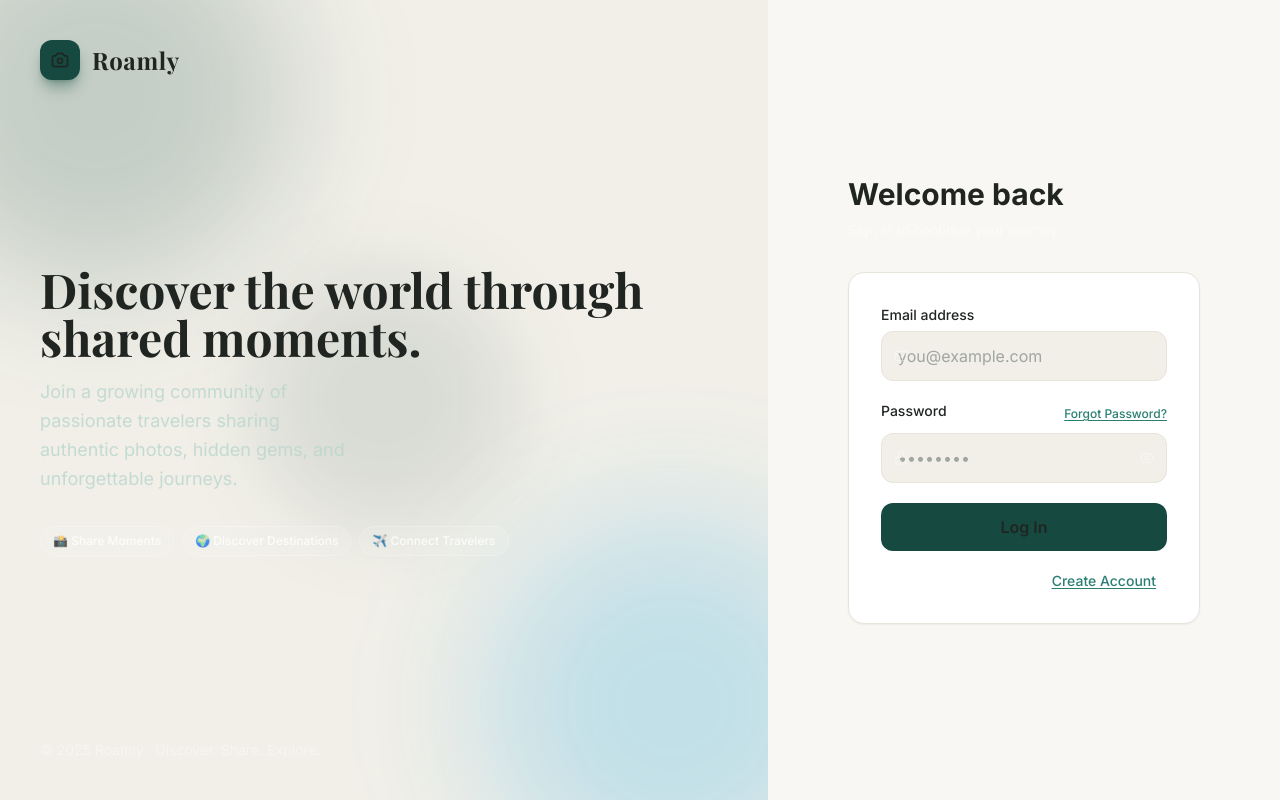
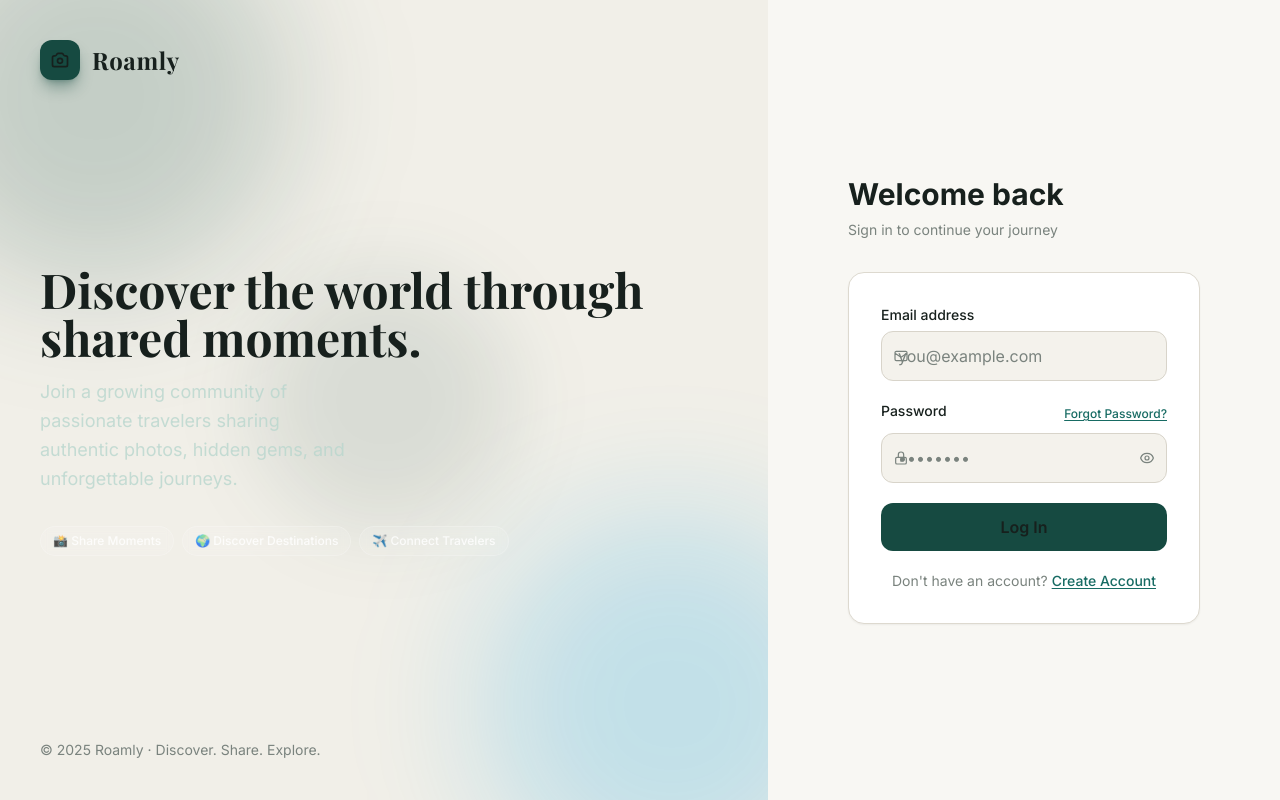
Before and after one commit to tahirazeem145/TripNest, a React (Vite) app: page /login in a window 1280 px wide. Built offline with nearby package versions, Linux system fonts and the light colour scheme; no server answers; a web font is replaced by a local one.

Commit message:
style: fix theme contrast, inputs, labels, and icons visibility for WCAG compliance

```diff
--- a/src/components/auth/LoginForm.jsx
+++ b/src/components/auth/LoginForm.jsx
@@ -53,7 +53,7 @@ export default function LoginForm() {
       <div>
         <label htmlFor="login-email" className="form-label">Email address</label>
         <div className="relative">
-          <Mail className="absolute left-3 top-1/2 -translate-y-1/2 w-4 h-4 text-white/40" />
+          <Mail className="absolute left-3 top-1/2 -translate-y-1/2 w-4 h-4 text-[#7A837E]" />
           <input
             id="login-email"
             name="email"
@@ -82,7 +82,7 @@ export default function LoginForm() {
           </button>
         </div>
         <div className="relative">
-          <Lock className="absolute left-3 top-1/2 -translate-y-1/2 w-4 h-4 text-white/40" />
+          <Lock className="absolute left-3 top-1/2 -translate-y-1/2 w-4 h-4 text-[#7A837E]" />
           <input
             id="login-password"
             name="password"
@@ -98,7 +98,7 @@ export default function LoginForm() {
           <button
             type="button"
             onClick={() => setShowPass(v => !v)}
-            className="absolute right-3 top-1/2 -translate-y-1/2 text-white/40 hover:text-white/70 transition-colors"
+            className="absolute right-3 top-1/2 -translate-y-1/2 text-[#7A837E] hover:text-[#17201D] transition-colors"
             aria-label={showPass ? 'Hide password' : 'Show password'}
           >
             {showPass ? <EyeOff className="w-4 h-4" /> : <Eye className="w-4 h-4" />}
--- a/src/components/auth/RegisterForm.jsx
+++ b/src/components/auth/RegisterForm.jsx
@@ -83,7 +83,7 @@ export default function RegisterForm() {
       <div>
         <label htmlFor="reg-name" className="form-label">Full Name</label>
         <div className="relative">
-          <User className="absolute left-3 top-1/2 -translate-y-1/2 w-4 h-4 text-white/40" />
+          <User className="absolute left-3 top-1/2 -translate-y-1/2 w-4 h-4 text-[#7A837E]" />
           <input
             id="reg-name"
             name="fullName"
@@ -103,7 +103,7 @@ export default function RegisterForm() {
       <div>
         <label htmlFor="reg-email" className="form-label">Email address</label>
         <div className="relative">
-          <Mail className="absolute left-3 top-1/2 -translate-y-1/2 w-4 h-4 text-white/40" />
+          <Mail className="absolute left-3 top-1/2 -translate-y-1/2 w-4 h-4 text-[#7A837E]" />
           <input
             id="reg-email"
             name="email"
@@ -123,7 +123,7 @@ export default function RegisterForm() {
       <div>
         <label htmlFor="reg-password" className="form-label">Password</label>
         <div className="relative">
-          <Lock className="absolute left-3 top-1/2 -translate-y-1/2 w-4 h-4 text-white/40" />
+          <Lock className="absolute left-3 top-1/2 -translate-y-1/2 w-4 h-4 text-[#7A837E]" />
           <input
             id="reg-password"
             name="password"
@@ -139,7 +139,7 @@ export default function RegisterForm() {
           <button
             type="button"
             onClick={() => setShowPass(v => !v)}
-            className="absolute right-3 top-1/2 -translate-y-1/2 text-white/40 hover:text-white/70 transition-colors"
+            className="absolute right-3 top-1/2 -translate-y-1/2 text-[#7A837E] hover:text-[#17201D] transition-colors"
             aria-label={showPass ? 'Hide password' : 'Show password'}
           >
             {showPass ? <EyeOff className="w-4 h-4" /> : <Eye className="w-4 h-4" />}
@@ -151,7 +151,7 @@ export default function RegisterForm() {
       <div>
         <label htmlFor="reg-confirm" className="form-label">Confirm Password</label>
         <div className="relative">
-          <Lock className="absolute left-3 top-1/2 -translate-y-1/2 w-4 h-4 text-white/40" />
+          <Lock className="absolute left-3 top-1/2 -translate-y-1/2 w-4 h-4 text-[#7A837E]" />
           <input
             id="reg-confirm"
             name="confirmPassword"
@@ -167,7 +167,7 @@ export default function RegisterForm() {
           <button
             type="button"
             onClick={() => setShowConf(v => !v)}
-            className="absolute right-3 top-1/2 -translate-y-1/2 text-white/40 hover:text-white/70 transition-colors"
+            className="absolute right-3 top-1/2 -translate-y-1/2 text-[#7A837E] hover:text-[#17201D] transition-colors"
             aria-label={showConf ? 'Hide password' : 'Show password'}
           >
             {showConf ? <EyeOff className="w-4 h-4" /> : <Eye className="w-4 h-4" />}
--- a/src/index.css
+++ b/src/index.css
@@ -7,7 +7,7 @@
   * {
     -webkit-font-smoothing: antialiased;
     -moz-osx-font-smoothing: grayscale;
-    border-color: #E7E4DC;
+    border-color: #DDD9CF;
   }
 
   html, body, #root {
@@ -17,36 +17,36 @@
   }
 
   body {
-    @apply font-sans bg-[#F8F7F3] text-[#202522];
+    @apply font-sans bg-[#F8F7F3] text-[#17201D];
   }
 }
 
 /* ─── Reusable Glass Card ────────────────────────────────── */
 @layer components {
   .glass-card {
-    @apply bg-white border border-[#E7E4DC] rounded-2xl shadow-sm !important;
+    @apply bg-white border border-[#DDD9CF] rounded-2xl shadow-sm !important;
   }
 
   .glass-input {
-    @apply w-full px-4 py-3 rounded-xl bg-[#F1EFE8] border border-[#E7E4DC] text-[#202522] placeholder-[#6B746F]/60
-           focus:outline-none focus:ring-2 focus:ring-[#2A7F73] focus:border-transparent
+    @apply w-full px-4 py-3 rounded-xl bg-[#F4F2EC] border border-[#D8D4CA] text-[#17201D] placeholder-[#7A837E]
+           focus:outline-none focus:ring-2 focus:ring-[#2A7F73]/40 focus:border-[#2A7F73]
            transition duration-200 !important;
   }
 
   .btn-primary {
     @apply w-full py-3 px-6 rounded-xl font-semibold text-white
-           bg-[#164A41] hover:bg-[#2A7F73]
+           bg-[#164A41] hover:bg-[#0F3D36]
            focus:outline-none focus:ring-2 focus:ring-[#2A7F73] focus:ring-offset-2 focus:ring-offset-transparent
            disabled:opacity-60 disabled:cursor-not-allowed
            transition-all duration-200 transform hover:scale-[1.02] active:scale-[0.98] !important;
   }
 
   .btn-ghost {
-    @apply text-[#2A7F73] hover:text-[#164A41] font-medium transition-colors duration-200 underline underline-offset-2 !important;
+    @apply text-[#176B63] hover:text-[#0F514B] font-medium transition-colors duration-200 underline underline-offset-2 !important;
   }
 
   .form-label {
-    @apply block text-sm font-medium text-[#202522] mb-1.5 !important;
+    @apply block text-sm font-medium text-[#17201D] mb-1.5 !important;
   }
 
   .error-box {
@@ -61,25 +61,29 @@
 /* ─── Global Color Overrides for Warm Travel Theme ────────── */
 .min-h-screen, .bg-slate-950 {
   background-color: #F8F7F3 !important;
-  color: #202522 !important;
+  color: #17201D !important;
 }
 
 .text-white, .text-slate-200, .text-slate-300 {
-  color: #202522 !important;
+  color: #17201D !important;
 }
 
 .text-slate-400, .text-slate-500 {
-  color: #6B746F !important;
+  color: #5F6964 !important;
+}
+
+.text-white\/40, .text-white\/50, .text-white\/60, .text-slate-400\/80 {
+  color: #7A837E !important;
 }
 
 /* Nav & Sidebars */
 header, .bg-slate-900\/90, .bg-slate-900, .bg-slate-950\/80 {
   background-color: #F1EFE8 !important;
-  border-color: #E7E4DC !important;
+  border-color: #DDD9CF !important;
 }
 
 aside, .border-r, .border-b, .border-t, .border-slate-800, .border-slate-800\/80, .border-slate-800\/60, .border-slate-800\/40, .border-slate-850 {
-  border-color: #E7E4DC !important;
+  border-color: #DDD9CF !important;
 }
 
 /* Cards & Modals */
@@ -93,19 +97,19 @@ aside, .border-r, .border-b, .border-t, .border-slate-800, .border-slate-800\/80
 
 /* Active Nav Links */
 .bg-brand-500\/10 {
-  background-color: #EEF3F0 !important;
+  background-color: #E8F0EC !important;
 }
 .text-brand-400 {
-  color: #2A7F73 !important;
+  color: #164A41 !important;
 }
 .border-brand-500\/20 {
-  border-color: #E7E4DC !important;
+  border-color: #DDD9CF !important;
 }
 
 /* Welcome User Banner */
 .from-slate-900 {
   background: #F1EFE8 !important;
-  border-color: #E7E4DC !important;
+  border-color: #DDD9CF !important;
 }
 
 /* Custom Scrollbar (Comment Sections) */
--- a/tailwind.config.js
+++ b/tailwind.config.js
@@ -12,17 +12,20 @@ export default {
       },
       colors: {
         brand: {
-          50:  '#f0f6f4',
+          50:  '#E8F0EC', // Active background
           100: '#dbece7',
           200: '#b8d6cd',
           300: '#8ab4a7',
-          450: '#2A7F73', // Secondary accent
-          500: '#164A41', // Primary Brand / Main Accent (#164A41)
-          600: '#0f3630',
+          450: '#2A7F73', // Secondary brand
+          500: '#164A41', // Primary brand
+          600: '#0F3D36', // Primary brand hover
           700: '#0b2622',
           800: '#071b18',
           900: '#04100e',
-          orange: '#E8894A' // Highlight CTA Accent
+          orange: {
+            DEFAULT: '#E8894A', // Accent / CTA
+            hover: '#D87537'
+          }
         },
         surface: {
           DEFAULT: '#FFFFFF',
```
